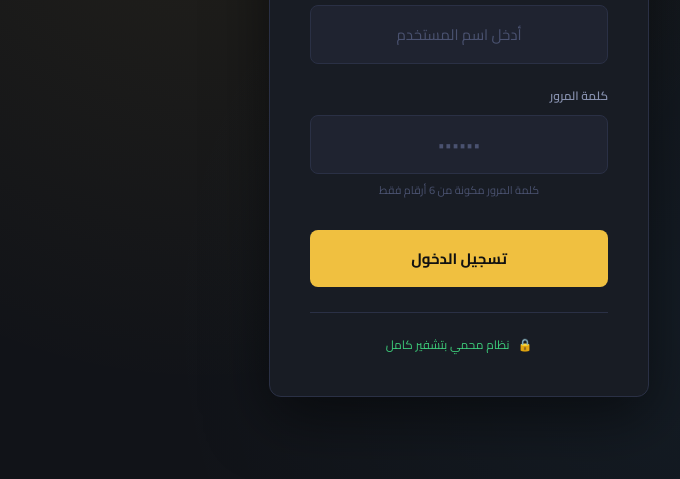
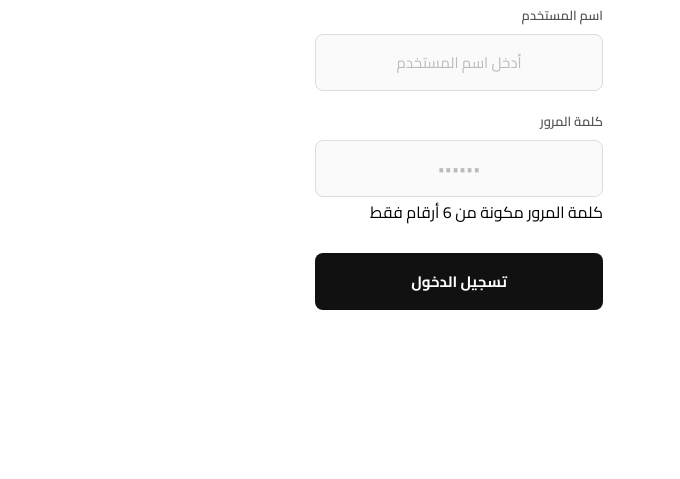
Before and after one commit to ostarreminder-prog/cards, a plain HTML site: page login.html in a window 1280 px wide. Shown: the part 321-800 px from the top of the page, without its empty margins (181-861 px from the left). Drawn offline with Linux system fonts and the light colour scheme.

Commit message:
clean white login page

```diff
--- a/login.html
+++ b/login.html
@@ -5,162 +5,25 @@
 <meta name="viewport" content="width=device-width, initial-scale=1.0">
 <title>تسجيل الدخول - مصمم كروت الأسعار</title>
 <style>
-@import url('https://fonts.googleapis.com/css2?family=Cairo:wght@300;400;600;700;900&display=swap');
+@import url('https://fonts.googleapis.com/css2?family=Cairo:wght@400;600;700;800&display=swap');
 *{margin:0;padding:0;box-sizing:border-box}
-:root{
-  --bg:#111318;--s1:#181c24;--s2:#1f2330;--s3:#262d3d;
-  --br:#2a3045;--br2:#3a4460;
-  --acc:#f0c040;--acc2:#e05c30;--acc3:#4db8ff;
-  --tx:#dde2f0;--tx2:#8892b0;--tx3:#4a5270;
-  --ok:#3dcc7a;--err:#ff5252;--r:12px;
-}
-body{
-  background:var(--bg);
-  color:var(--tx);
-  font-family:'Cairo',sans-serif;
-  min-height:100vh;
-  display:flex;
-  align-items:center;
-  justify-content:center;
-  background-image:radial-gradient(circle at 30% 20%,rgba(240,192,64,.08) 0%,transparent 50%),
-                   radial-gradient(circle at 70% 80%,rgba(77,184,255,.06) 0%,transparent 50%);
-}
-.login-box{
-  background:var(--s1);
-  border:1px solid var(--br);
-  border-radius:var(--r);
-  padding:40px;
-  width:380px;
-  box-shadow:0 20px 60px rgba(0,0,0,.5);
-}
-.logo{
-  text-align:center;
-  margin-bottom:30px;
-}
-.logo-icon{
-  width:60px;
-  height:60px;
-  background:linear-gradient(135deg,var(--acc),var(--acc2));
-  border-radius:16px;
-  display:flex;
-  align-items:center;
-  justify-content:center;
-  margin:0 auto 15px;
-  font-size:28px;
-}
-.logo h1{
-  font-size:20px;
-  font-weight:800;
-  color:var(--acc);
-}
-.logo p{
-  font-size:13px;
-  color:var(--tx2);
-  margin-top:5px;
-}
-.form-group{
-  margin-bottom:20px;
-}
-.form-group label{
-  display:block;
-  font-size:12px;
-  font-weight:600;
-  color:var(--tx2);
-  margin-bottom:8px;
-}
-.form-group input{
-  width:100%;
-  background:var(--s2);
-  border:1.5px solid var(--br);
-  border-radius:8px;
-  padding:14px 16px;
-  color:var(--tx);
-  font-family:'Cairo',sans-serif;
-  font-size:15px;
-  outline:none;
-  transition:.2s;
-  text-align:center;
-  letter-spacing:1px;
-}
-.form-group input:focus{
-  border-color:var(--acc);
-  background:var(--s3);
-}
-.form-group input::placeholder{
-  color:var(--tx3);
-  letter-spacing:normal;
-}
-.password-hint{
-  font-size:11px;
-  color:var(--tx3);
-  margin-top:6px;
-  text-align:center;
-}
-.btn-login{
-  width:100%;
-  background:var(--acc);
-  color:#111;
-  border:none;
-  border-radius:8px;
-  padding:14px;
-  font-family:'Cairo',sans-serif;
-  font-size:15px;
-  font-weight:700;
-  cursor:pointer;
-  transition:.2s;
-  margin-top:10px;
-}
-.btn-login:hover{
-  background:#ffd860;
-  transform:translateY(-2px);
-  box-shadow:0 8px 25px rgba(240,192,64,.3);
-}
-.btn-login:disabled{
-  opacity:.5;
-  cursor:not-allowed;
-  transform:none;
-  box-shadow:none;
-}
-.error-msg{
-  background:rgba(255,82,82,.1);
-  border:1px solid rgba(255,82,82,.3);
-  border-radius:8px;
-  padding:12px;
-  font-size:13px;
-  color:var(--err);
-  text-align:center;
-  margin-top:15px;
-  display:none;
-}
-.error-msg.show{
-  display:block;
-}
-.security-badge{
-  display:flex;
-  align-items:center;
-  justify-content:center;
-  gap:8px;
-  margin-top:25px;
-  padding-top:20px;
-  border-top:1px solid var(--br);
-  font-size:12px;
-  color:var(--tx3);
-}
-.security-badge span{
-  color:var(--ok);
-}
-.loading{
-  display:none;
-  width:20px;
-  height:20px;
-  border:2px solid #111;
-  border-top-color:transparent;
-  border-radius:50%;
-  animation:spin .8s linear infinite;
-}
-@keyframes spin{
-  to{transform:rotate(360deg)}
-}
+body{background:#fff;font-family:'Cairo',sans-serif;min-height:100vh;display:flex;align-items:center;justify-content:center}
+.login-box{width:360px;padding:40px 36px}
+.logo{text-align:center;margin-bottom:32px}
+.logo-icon{font-size:40px;margin-bottom:10px}
+.logo h1{font-size:20px;font-weight:800;color:#111}
+.form-group{margin-bottom:18px}
+.form-group label{display:block;font-size:13px;font-weight:600;color:#555;margin-bottom:7px}
+.form-group input{width:100%;border:1.5px solid #ddd;border-radius:8px;padding:13px 16px;color:#111;font-family:'Cairo',sans-serif;font-size:15px;outline:none;transition:.2s;text-align:center;background:#fafafa}
+.form-group input:focus{border-color:#111;background:#fff}
+.form-group input::placeholder{color:#bbb}
+.btn-login{width:100%;background:#111;color:#fff;border:none;border-radius:8px;padding:14px;font-family:'Cairo',sans-serif;font-size:15px;font-weight:700;cursor:pointer;transition:.2s;margin-top:8px}
+.btn-login:hover{background:#333}
+.btn-login:disabled{opacity:.4;cursor:not-allowed}
+.error-msg{background:#fff0f0;border:1px solid #fcc;border-radius:8px;padding:11px;font-size:13px;color:#c00;text-align:center;margin-top:14px;display:none}
+.error-msg.show{display:block}
+.loading{display:none;width:18px;height:18px;border:2px solid #fff;border-top-color:transparent;border-radius:50%;animation:spin .8s linear infinite;margin:0 auto}
+@keyframes spin{to{transform:rotate(360deg)}}
 </style>
 </head>
 <body>
@@ -169,7 +32,6 @@ body{
   <div class="logo">
     <div class="logo-icon">🎴</div>
     <h1>مصمم كروت الأسعار</h1>
-    <p>نظام إدارة وتصميم الكروت الاحترافي</p>
   </div>
 
   <form id="loginForm">
@@ -191,11 +53,6 @@ body{
 
     <div class="error-msg" id="errorMsg"></div>
   </form>
-
-  <div class="security-badge">
-    <span>🔒</span>
-    <span>نظام محمي بتشفير كامل</span>
-  </div>
 </div>
 
 <script>
```
